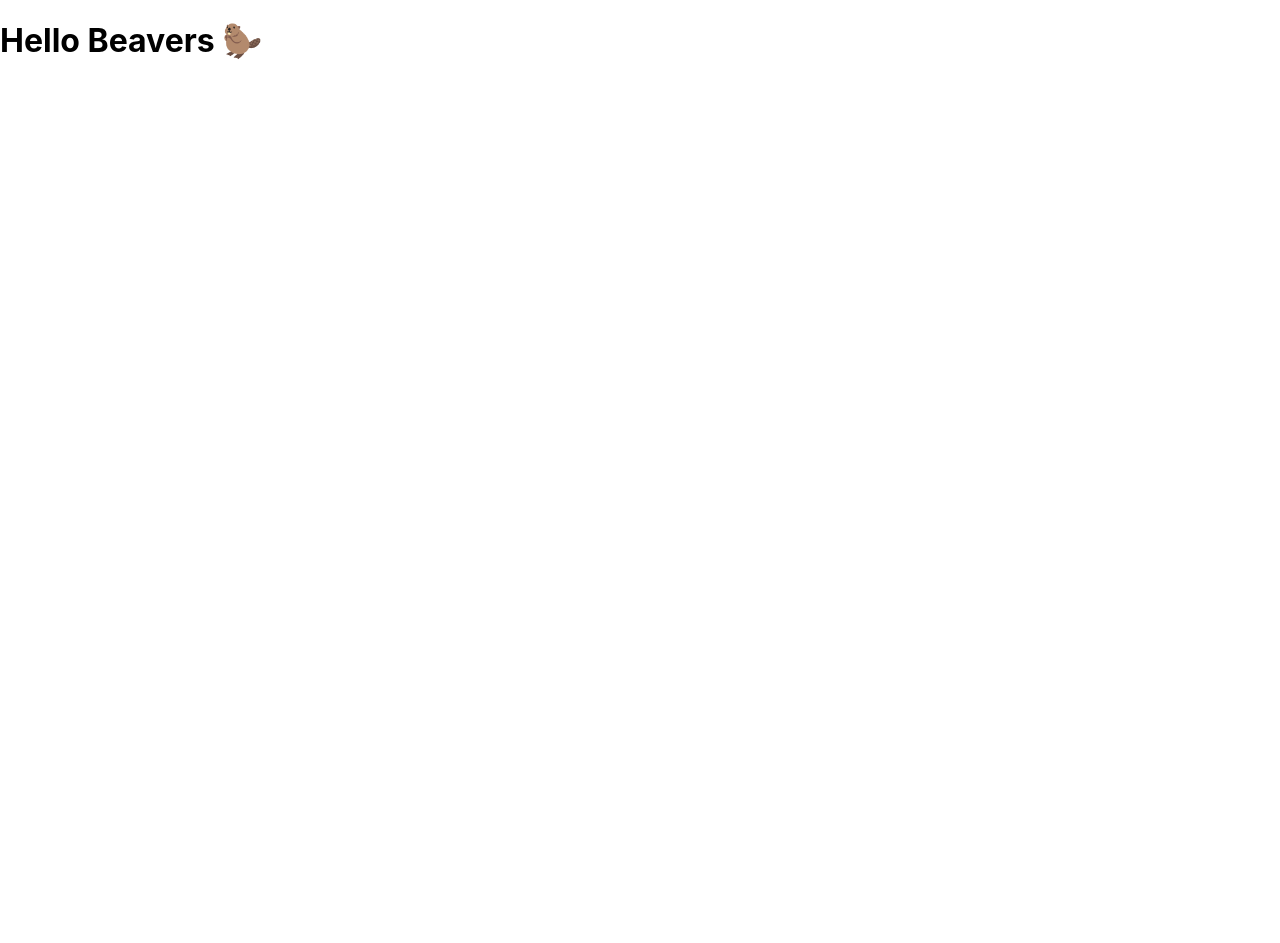
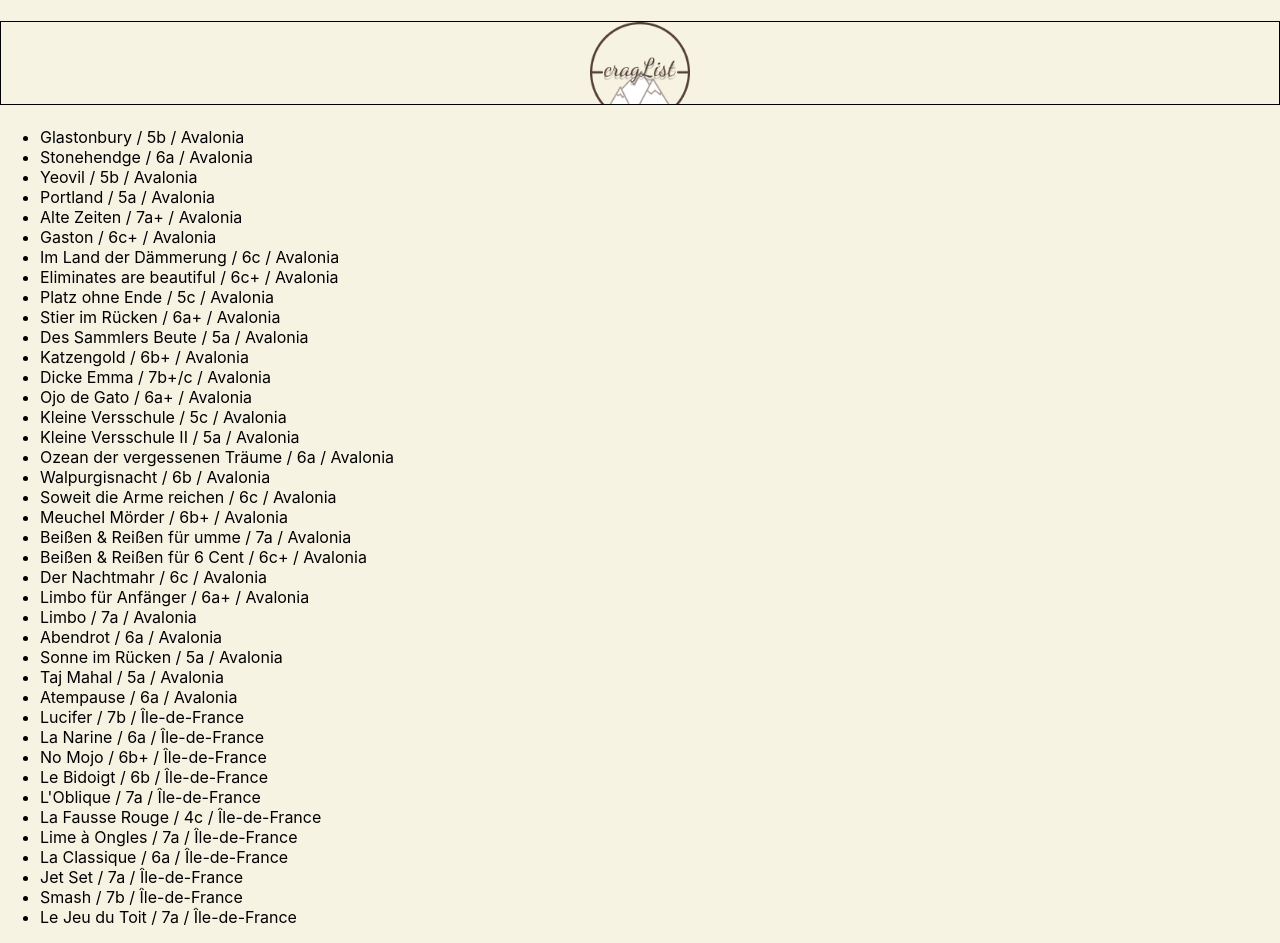
Before and after one commit to jonatsuji/capstone-project, a Next.js app: page / in a window 1280 px wide. Before the commit the page ends 800 px from the top, so only its background shows below. Built offline with nearby package versions, Linux system fonts and the light colour scheme.

Commit message:
create dummy array, create header and main, render list

```diff
--- a/components/GlobalStyles.js
+++ b/components/GlobalStyles.js
@@ -1,11 +1,19 @@
 import { createGlobalStyle } from "styled-components";
 
 const GlobalStyles = createGlobalStyle`
-    html,
+
+   :root{
+    --color-beige: #F7F3E3;
+    --color-brown: #564138;
+
+   }
+
+   html,
     body {
         padding: 0;
         margin: 0;
         font-family: -apple-system, BlinkMacSystemFont, "Segoe UI", Roboto, Helvetica, Arial, sans-serif, "Apple Color Emoji", "Segoe UI Emoji", "Segoe UI Symbol";
+        background-color: #F7F3E3;
     }
 
     * {
--- /dev/null
+++ b/components/Header/Header.js
@@ -0,0 +1,19 @@
+import styled from "styled-components";
+import Image from "next/image";
+import Logo from "../../assets/images/Logo(cragList).png";
+
+export default function Header() {
+  return (
+    <>
+      <StyledHeader>
+        <Image src={Logo} width={100} />
+      </StyledHeader>
+    </>
+  );
+}
+
+const StyledHeader = styled.h1`
+  display: flex;
+  justify-content: center;
+  border: 1px black solid;
+`;
--- /dev/null
+++ b/components/Routes/Routes-List.js
@@ -0,0 +1,13 @@
+import { routes } from "../../data/lib.js";
+
+export default function RoutesList() {
+  return (
+    <ul>
+      {routes?.map((route) => (
+        <li>
+          {route.name} / {route.grade} / {route.area}
+        </li>
+      ))}
+    </ul>
+  );
+}
--- a/data/lib.js
+++ b/data/lib.js
@@ -1,16 +1,420 @@
-const data = [
-{
-    country: Germany,
-    Area: {
-       Avalonia,
-         Sector: {
-                 AvaloniaCave,
-                       Routes: {
+const areas = [
+  {
+    name: "Avalonia",
+    routes: 485,
+    stone: "Sandstone",
+    country: "Germany",
+  },
+  {
+    name: "Île-de-France",
+    routes: 30045,
+    stone: "Sandstone",
+    country: "France",
+  },
+];
 
-}
-       }
+export const routes = [
+  {
+    name: "Glastonbury",
+    grade: "5b",
+    length: "",
+    stone: "Sandstone",
+    walkTime: "5-10 Minutes",
+    sector: "Kirschblütental",
+    area: "Avalonia",
+    pos: "51.40308, 7.40793",
+  },
+  {
+    name: "Stonehendge",
+    grade: "6a",
+    length: "",
+    stone: "Sandstone",
+    walkTime: "5-10 Minutes",
+    sector: "Kirschblütental",
+    area: "Avalonia",
+    pos: "51.40308, 7.40793",
+  },
+  {
+    name: "Yeovil",
+    grade: "5b",
+    length: "",
+    stone: "Sandstone",
+    walkTime: "5-10 Minutes",
+    sector: "Kirschblütental",
+    area: "Avalonia",
+    pos: "51.40308, 7.40793",
+  },
+  {
+    name: "Portland",
+    grade: "5a",
+    length: "",
+    stone: "Sandstone",
+    walkTime: "5-10 Minutes",
+    sector: "Kirschblütental",
+    area: "Avalonia",
+    pos: "51.40308, 7.40793",
+  },
 
-    }
-}
+  {
+    name: "Alte Zeiten",
+    grade: "7a+",
+    length: "",
+    stone: "Sandstone",
+    walkTime: "5-10 Minutes",
+    sector: "Kirschblütental",
+    area: "Avalonia",
+    pos: "51.40308, 7.40793",
+  },
+  {
+    name: "Gaston",
+    grade: "6c+",
+    length: "",
+    stone: "Sandstone",
+    walkTime: "5-10 Minutes",
+    sector: "Kirschblütental",
+    area: "Avalonia",
+    pos: "51.40308, 7.40793",
+  },
+  {
+    name: "Im Land der Dämmerung",
+    grade: "6c",
+    length: "",
+    stone: "Sandstone",
+    walkTime: "5-10 Minutes",
+    sector: "Kirschblütental",
+    area: "Avalonia",
+    pos: "51.40308, 7.40793",
+  },
+  {
+    name: "Eliminates are beautiful",
+    grade: "6c+",
+    length: "",
+    stone: "Sandstone",
+    walkTime: "5-10 Minutes",
+    sector: "Kirschblütental",
+    area: "Avalonia",
+    pos: "51.40308, 7.40793",
+  },
+  {
+    name: "Platz ohne Ende",
+    grade: "5c",
+    length: "",
+    stone: "Sandstone",
+    walkTime: "5-10 Minutes",
+    sector: "Kirschblütental",
+    area: "Avalonia",
+    pos: "51.40308, 7.40793",
+  },
+  {
+    name: "Stier im Rücken",
+    grade: "6a+",
+    length: 4,
+    stone: "Sandstone",
+    walkTime: "5-10 Minutes",
+    sector: "Kirschblütental",
+    area: "Avalonia",
+    pos: "51.40308, 7.40793",
+  },
+  {
+    name: "Des Sammlers Beute",
+    grade: "5a",
+    length: 2,
+    stone: "Sandstone",
+    walkTime: "5-10 Minutes",
+    sector: "Kirschblütental",
+    area: "Avalonia",
+    pos: "51.40308, 7.40793",
+  },
+  {
+    name: "Katzengold",
+    grade: "6b+",
+    length: "",
+    stone: "Sandstone",
+    walkTime: "5-10 Minutes",
+    sector: "Kirschblütental",
+    area: "Avalonia",
+    pos: "51.40308, 7.40793",
+  },
+  {
+    name: "Dicke Emma",
+    grade: "7b+/c",
+    length: "",
+    stone: "Sandstone",
+    walkTime: "5-10 Minutes",
+    sector: "Kirschblütental",
+    area: "Avalonia",
+    pos: "51.40308, 7.40793",
+  },
+  {
+    name: "Ojo de Gato",
+    grade: "6a+",
+    length: 6,
+    stone: "Sandstone",
+    walkTime: "5-10 Minutes",
+    sector: "Kirschblütental",
+    area: "Avalonia",
+    pos: "51.40308, 7.40793",
+  },
+  {
+    name: "Kleine Versschule",
+    grade: "5c",
+    length: 5,
+    stone: "Sandstone",
+    walkTime: "5-10 Minutes",
+    sector: "Kirschblütental",
+    area: "Avalonia",
+    pos: "51.40308, 7.40793",
+  },
+  {
+    name: "Kleine Versschule II",
+    grade: "5a",
+    length: 5,
+    stone: "Sandstone",
+    walkTime: "5-10 Minutes",
+    sector: "Kirschblütental",
+    area: "Avalonia",
+    pos: "51.40308, 7.40793",
+  },
+  {
+    name: "Ozean der vergessenen Träume",
+    grade: "6a",
+    length: 5,
+    stone: "Sandstone",
+    walkTime: "5-10 Minutes",
+    sector: "Kirschblütental",
+    area: "Avalonia",
+    pos: "51.40308, 7.40793",
+  },
+  {
+    name: "Walpurgisnacht",
+    grade: "6b",
+    length: "",
+    stone: "Sandstone",
+    walkTime: "5-10 Minutes",
+    sector: "Kirschblütental",
+    area: "Avalonia",
+    pos: "51.40308, 7.40793",
+  },
 
-]
+  {
+    name: "Soweit die Arme reichen",
+    grade: "6c",
+    length: 3,
+    stone: "Sandstone",
+    walkTime: "5-10 Minutes",
+    sector: "Galerie",
+    area: "Avalonia",
+    pos: "51.40295, 7.40755",
+  },
+  {
+    name: "Meuchel Mörder",
+    grade: "6b+",
+    length: 3,
+    stone: "Sandstone",
+    walkTime: "5-10 Minutes",
+    sector: "Galerie",
+    area: "Avalonia",
+    pos: "51.40295, 7.40755",
+  },
+  {
+    name: "Beißen & Reißen für umme",
+    grade: "7a",
+    length: 3,
+    stone: "Sandstone",
+    walkTime: "5-10 Minutes",
+    sector: "Galerie",
+    area: "Avalonia",
+    pos: "51.40295, 7.40755",
+  },
+  {
+    name: "Beißen & Reißen für 6 Cent",
+    grade: "6c+",
+    length: 3,
+    stone: "Sandstone",
+    walkTime: "5-10 Minutes",
+    sector: "Galerie",
+    area: "Avalonia",
+    pos: "51.40295, 7.40755",
+  },
+  {
+    name: "Der Nachtmahr",
+    grade: "6c",
+    length: 4,
+    stone: "Sandstone",
+    walkTime: "5-10 Minutes",
+    sector: "Galerie",
+    area: "Avalonia",
+    pos: "51.40295, 7.40755",
+  },
+  {
+    name: "Limbo für Anfänger",
+    grade: "6a+",
+    length: "",
+    stone: "Sandstone",
+    walkTime: "5-10 Minutes",
+    sector: "Galerie",
+    area: "Avalonia",
+    pos: "51.40295, 7.40755",
+  },
+  {
+    name: "Limbo",
+    grade: "7a",
+    length: "",
+    stone: "Sandstone",
+    walkTime: "5-10 Minutes",
+    sector: "Galerie",
+    area: "Avalonia",
+    pos: "51.40295, 7.40755",
+  },
+  {
+    name: "Abendrot",
+    grade: "6a",
+    length: 4,
+    stone: "Sandstone",
+    walkTime: "5-10 Minutes",
+    sector: "Galerie",
+    area: "Avalonia",
+    pos: "51.40295, 7.40755",
+  },
+  {
+    name: "Sonne im Rücken",
+    grade: "5a",
+    length: 4,
+    stone: "Sandstone",
+    walkTime: "5-10 Minutes",
+    sector: "Galerie",
+    area: "Avalonia",
+    pos: "51.40295, 7.40755",
+  },
+  {
+    name: "Taj Mahal",
+    grade: "5a",
+    length: 4,
+    stone: "Sandstone",
+    walkTime: "5-10 Minutes",
+    sector: "Galerie",
+    area: "Avalonia",
+    pos: "51.40295, 7.40755",
+  },
+  {
+    name: "Atempause",
+    grade: "6a",
+    length: 4,
+    stone: "Sandstone",
+    walkTime: "5-10 Minutes",
+    sector: "Galerie",
+    area: "Avalonia",
+    pos: "51.40295, 7.40755",
+  },
+
+  {
+    name: "Lucifer",
+    grade: "7b",
+    length: "",
+    stone: "Sandstone",
+    walkTime: "20 Minutes",
+    sector: "Roche aux Sabot",
+    area: "Île-de-France",
+    pos: "48.37491, 2.51444",
+  },
+  {
+    name: "La Narine",
+    grade: "6a",
+    length: "",
+    stone: "Sandstone",
+    walkTime: "20 Minutes",
+    sector: "Roche aux Sabot",
+    area: "Île-de-France",
+    pos: "48.37491, 2.51444",
+  },
+  {
+    name: "No Mojo",
+    grade: "6b+",
+    length: 2,
+    stone: "Sandstone",
+    walkTime: "20 Minutes",
+    sector: "Roche aux Sabot",
+    area: "Île-de-France",
+    pos: "48.37491, 2.51444",
+  },
+  {
+    name: "Le Bidoigt",
+    grade: "6b",
+    length: "",
+    stone: "Sandstone",
+    walkTime: "20 Minutes",
+    sector: "Roche aux Sabot",
+    area: "Île-de-France",
+    pos: "48.37491, 2.51444",
+  },
+  {
+    name: "L'Oblique",
+    grade: "7a",
+    length: 3,
+    stone: "Sandstone",
+    walkTime: "20 Minutes",
+    sector: "Roche aux Sabot",
+    area: "Île-de-France",
+    pos: "48.37491, 2.51444",
+  },
+  {
+    name: "La Fausse Rouge ",
+    grade: "4c",
+    length: "",
+    stone: "Sandstone",
+    walkTime: "20 Minutes",
+    sector: "Roche aux Sabot",
+    area: "Île-de-France",
+    pos: "48.37491, 2.51444",
+  },
+  {
+    name: "Lime à Ongles ",
+    grade: "7a",
+    length: "",
+    stone: "Sandstone",
+    walkTime: "20 Minutes",
+    sector: "Roche aux Sabot",
+    area: "Île-de-France",
+    pos: "48.37491, 2.51444",
+  },
+  {
+    name: "La Classique",
+    grade: "6a",
+    length: "",
+    stone: "Sandstone",
+    walkTime: "20 Minutes",
+    sector: "Roche aux Sabot",
+    area: "Île-de-France",
+    pos: "48.37491, 2.51444",
+  },
+  {
+    name: "Jet Set",
+    grade: "7a",
+    length: "",
+    stone: "Sandstone",
+    walkTime: "20 Minutes",
+    sector: "Roche aux Sabot",
+    area: "Île-de-France",
+    pos: "48.37491, 2.51444",
+  },
+  {
+    name: "Smash",
+    grade: "7b",
+    length: 3,
+    stone: "Sandstone",
+    walkTime: "20 Minutes",
+    sector: "Roche aux Sabot",
+    area: "Île-de-France",
+    pos: "48.37491, 2.51444",
+  },
+  {
+    name: "Le Jeu du Toit",
+    grade: "7a",
+    length: 3,
+    stone: "Sandstone",
+    walkTime: "20 Minutes",
+    sector: "Roche aux Sabot",
+    area: "Île-de-France",
+    pos: "48.37491, 2.51444",
+  },
+];
--- a/pages/index.js
+++ b/pages/index.js
@@ -1,3 +1,11 @@
+import Header from "../components/Header/Header";
+import RoutesList from "../components/Routes/Routes-List";
+
 export default function Home() {
-  return <h1>Hello Beavers 🦫</h1>;
+  return (
+    <>
+      <Header />
+      <RoutesList />
+    </>
+  );
 }
```
Also changed, not shown: assets/images/Logo(cragList).png (added).
